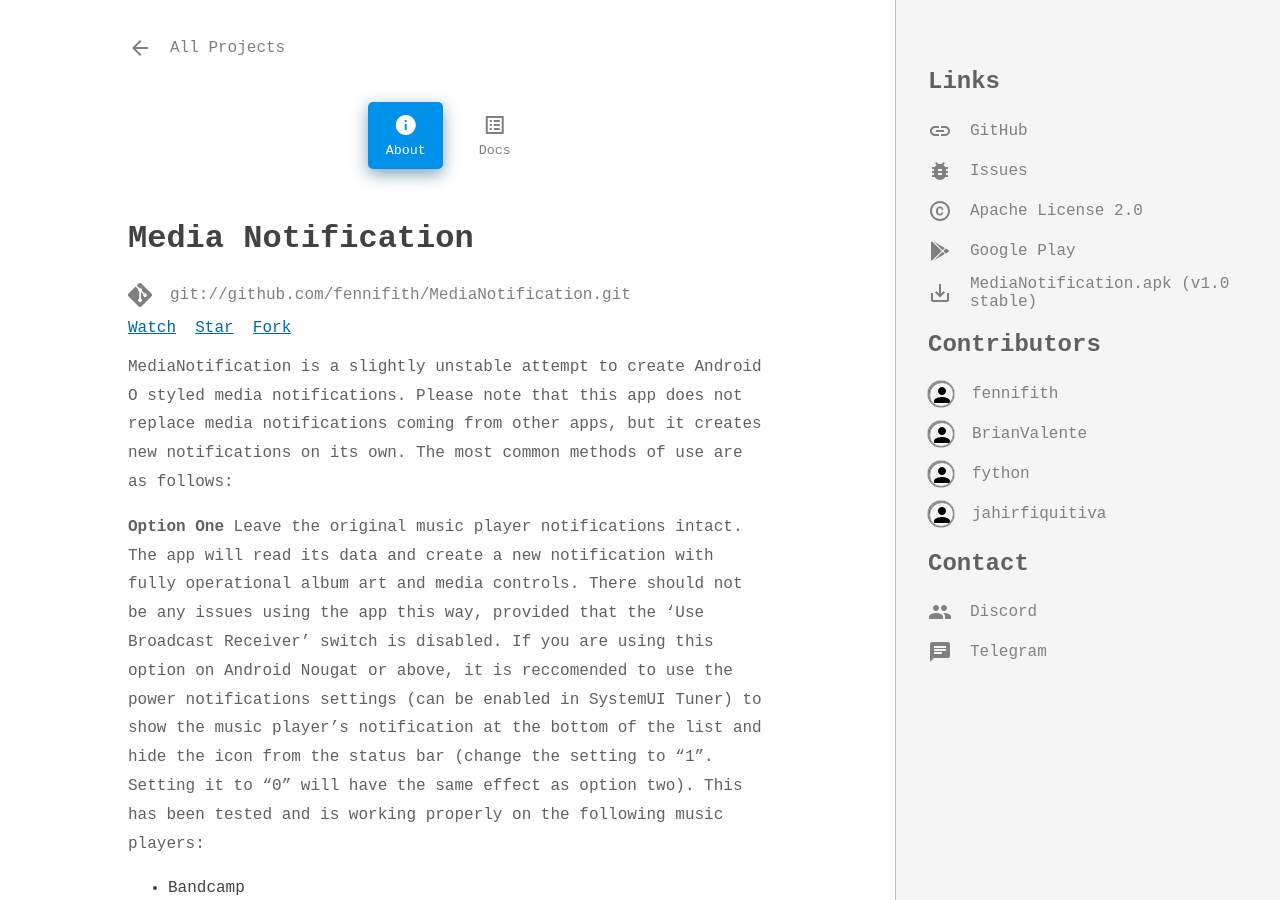
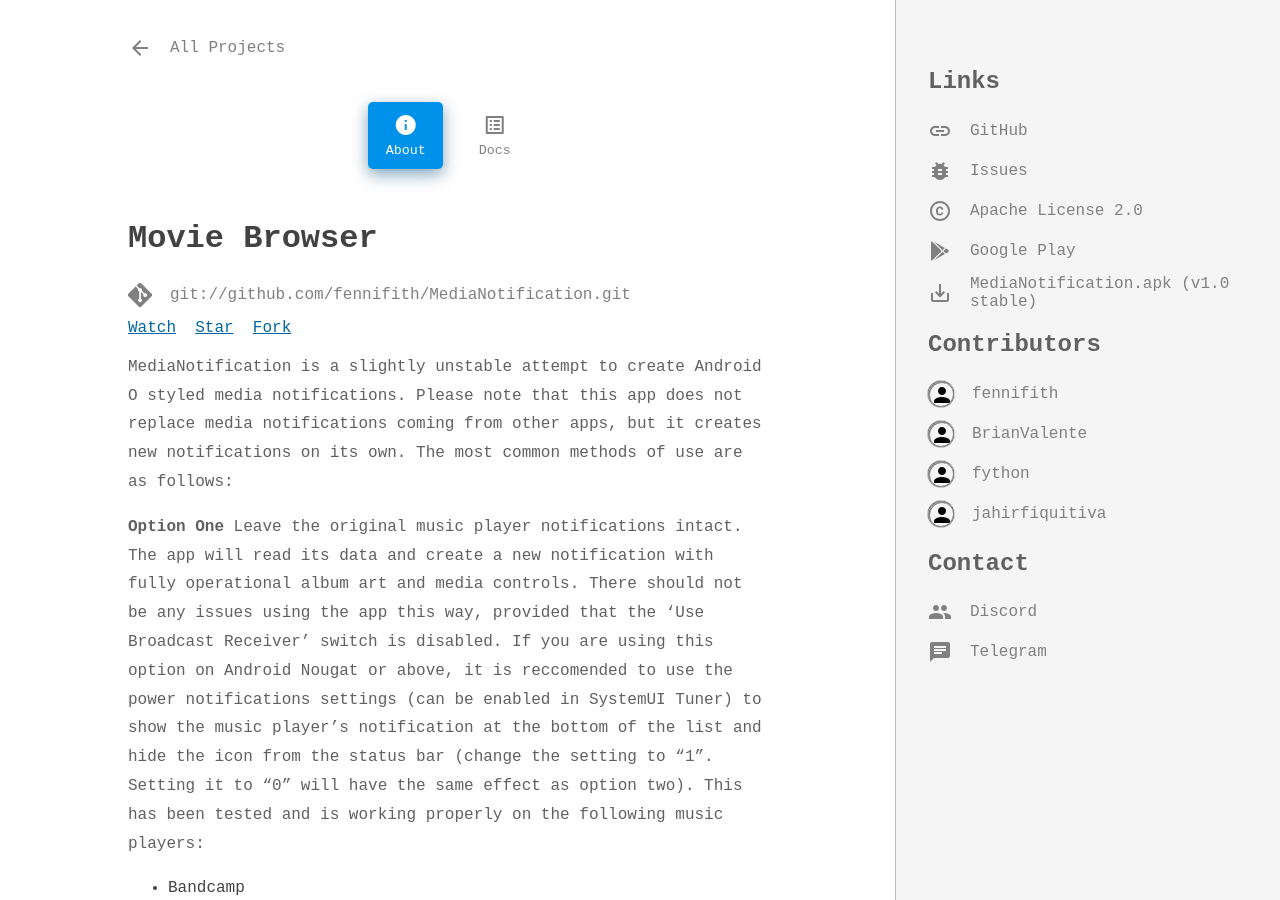
Before and after one commit to SarthakSwaroop/sarthakswaroop.github.io, a Jekyll site: the page built from _projects/moviebrowser.md, in a window 1280 px wide and 900 px high. Built offline with Jekyll 4.4.1, drawn with Linux system fonts in a browser that asks for light colours; nearby versions of some CDN libraries; some web fonts are replaced; comment, search, counter and statistics services are not loaded; a style sheet for code colours, icons or effects is not loaded.

Commit message:
Update and rename medianotification.md to moviebrowser.md

```diff
--- a/_projects/medianotification.md
+++ b/_projects/moviebrowser.md
@@ -1,7 +1,7 @@
 ---
 layout: "project"
 type: "android-app"
-title: "Media Notification"
+title: "Movie Browser"
 description: "Slightly unstable attempt to replace all media notifications with Android O styled copies."
 icon: "https://raw.githubusercontent.com/fennifith/MediaNotification/master/app/src/main/ic_launcher-web.png"
 repo: "fennifith/MediaNotification"
```
